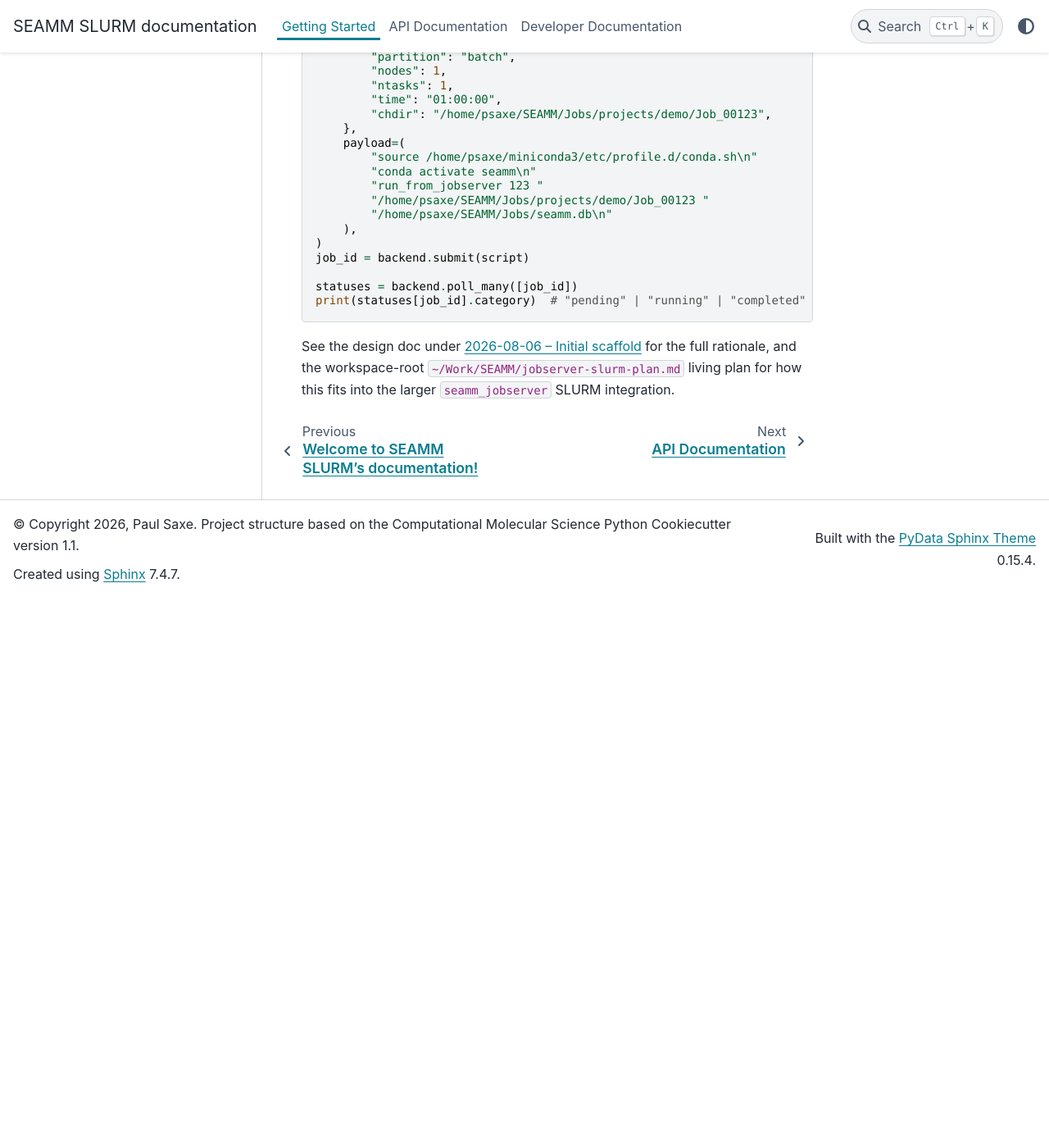
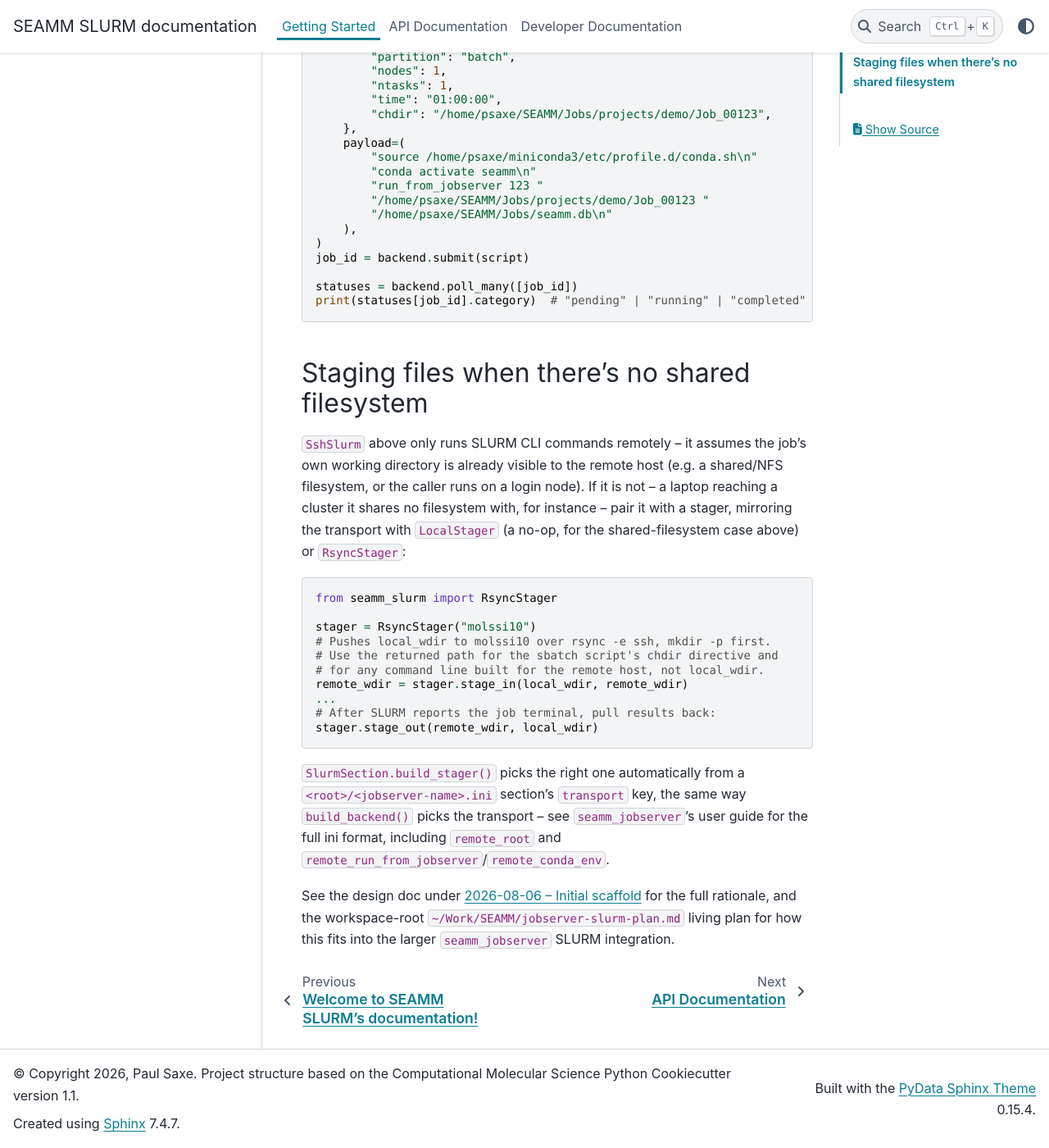
Before and after one commit to molssi-seamm/seamm_slurm, a Sphinx documentation site: the page built from docs/getting_started.rst, in a window 1280 px wide and 1400 px high, scrolled down 764 px. Shown: the whole window at 82% size. Built offline with Sphinx 7.4.7 and the PyData theme 0.15.4, drawn with Linux system fonts in a browser that asks for light colours; pages that are not in the unit, such as notebooks, are missing from menus; the version number could not be read and is left out; before the commit the page ends 1493 px from its top, so only the background shows below that.

Commit message:
Release prep: HISTORY entry and docs for the stage module
Co-Authored-By: Claude Sonnet 5 <noreply@anthropic.com>

```diff
--- a/docs/getting_started.rst
+++ b/docs/getting_started.rst
@@ -49,6 +49,35 @@ Basic usage
     statuses = backend.poll_many([job_id])
     print(statuses[job_id].category)  # "pending" | "running" | "completed" | ...
 
+Staging files when there's no shared filesystem
+-------------------------------------------------
+
+``SshSlurm`` above only runs SLURM CLI commands remotely -- it assumes the
+job's own working directory is already visible to the remote host (e.g. a
+shared/NFS filesystem, or the caller runs on a login node). If it is not --
+a laptop reaching a cluster it shares no filesystem with, for instance --
+pair it with a stager, mirroring the transport with ``LocalStager`` (a
+no-op, for the shared-filesystem case above) or ``RsyncStager``:
+
+.. code-block:: python
+
+    from seamm_slurm import RsyncStager
+
+    stager = RsyncStager("molssi10")
+    # Pushes local_wdir to molssi10 over rsync -e ssh, mkdir -p first.
+    # Use the returned path for the sbatch script's chdir directive and
+    # for any command line built for the remote host, not local_wdir.
+    remote_wdir = stager.stage_in(local_wdir, remote_wdir)
+    ...
+    # After SLURM reports the job terminal, pull results back:
+    stager.stage_out(remote_wdir, local_wdir)
+
+``SlurmSection.build_stager()`` picks the right one automatically from a
+``<root>/<jobserver-name>.ini`` section's ``transport`` key, the same way
+``build_backend()`` picks the transport -- see ``seamm_jobserver``'s user
+guide for the full ini format, including ``remote_root`` and
+``remote_run_from_jobserver``/``remote_conda_env``.
+
 See the design doc under :doc:`developer_guide/campaigns/2026-08-06/index`
 for the full rationale, and the workspace-root
 ``~/Work/SEAMM/jobserver-slurm-plan.md`` living plan for how this fits into
```
Also changed, not shown: HISTORY.rst (+17 -0 lines).
